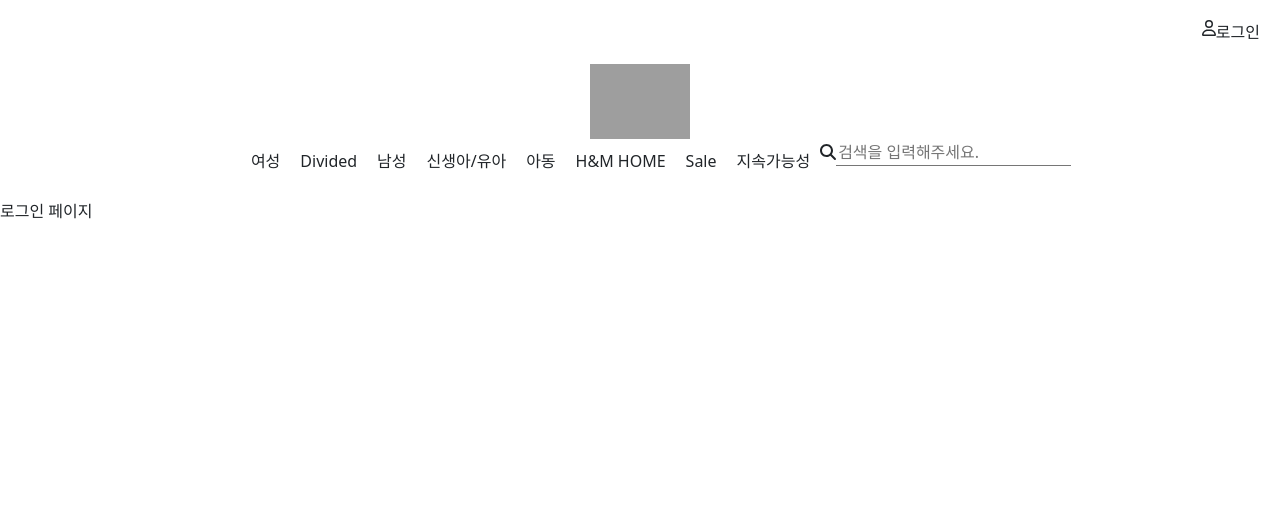
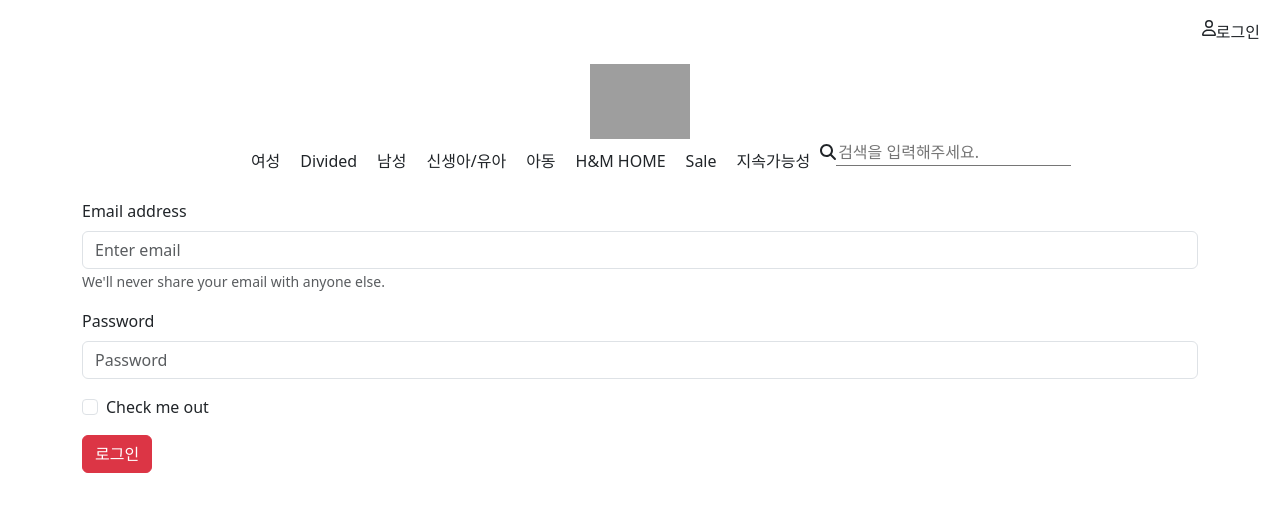
Before and after one commit to destiny891116/hnm-react-router-practice, a React (Create React App) app: page /login in a window 1280 px wide. Shown: the top 512 px of the page. Built offline with nearby package versions, Linux system fonts and the light colour scheme; grey boxes are pictures that could not be loaded.

Commit message:
에러수정

```diff
--- a/src/App.css
+++ b/src/App.css
@@ -8,6 +8,7 @@
 .nav-section {
     display: flex;
     justify-content: center;
+    cursor: pointer;
 }
 
 .menu-list {
--- a/src/App.js
+++ b/src/App.js
@@ -5,6 +5,7 @@ import ProductAll from './page/ProductAll';
 import Login from './page/Login';
 import ProductDetail from './page/ProductDetail';
 import Navbar from './component/Navbar';
+import { useEffect, useState } from 'react';
 
 
 //1. 전체상품페이지, 로그인페이지, 상품상세페이지
@@ -18,11 +19,16 @@ import Navbar from './component/Navbar';
 //8. 로그인하면 로그아웃이 보고이고, 그 반대로 보인다.
 //9. 상품을 검색 할 수 있다.
 function App() {
+  const[authenticate, setAuthenticate] = useState(false) // ture면 로그인됨 false 로그인이 안됨
+
+  useEffect(()=> {
+    console.log("AAAA", authenticate);
+  }, [authenticate]);
   return <div>
     <Navbar/>
     <Routes>
         <Route path="/" element={<ProductAll  />} />
-        <Route path="/login" element={<Login />} />
+        <Route path="/login" element={<Login setAuthenticate={setAuthenticate}/>} />
         <Route path="/product/:id" element={<ProductDetail />} />
     </Routes>
   </div>
--- a/src/component/Navbar.js
+++ b/src/component/Navbar.js
@@ -9,6 +9,9 @@ const Navbar = () => {
     const menuList = ['여성', 'Divided', '남성', '신생아/유아', '아동', 'H&M HOME', 'Sale', '지속가능성'];
     const navigate = useNavigate();
 
+    const mainPage = () => {
+        navigate("/");
+    }
     const loginPage = () => {
         navigate("/login");
     }
@@ -21,7 +24,7 @@ const Navbar = () => {
              </div>
         </div>
         <div className="nav-section">
-            <img width={100} src="https://encrypted-tbn0.gstatic.com/images?q=tbn:ANd9GcTu33MvMQxzeLQWuQTeJbGoEUq_bsuAH1HMag&s"></img>
+            <img onClick={mainPage}width={100} src="https://encrypted-tbn0.gstatic.com/images?q=tbn:ANd9GcTu33MvMQxzeLQWuQTeJbGoEUq_bsuAH1HMag&s"></img>
         </div>
         <div className="menu-area">
             <ul className="menu-list">
--- a/src/page/Login.js
+++ b/src/page/Login.js
@@ -1,7 +1,42 @@
-import React from 'react'
+import React, { useState } from 'react'
+import { Form, Button, Container} from "react-bootstrap";
+import { useNavigate } from 'react-router-dom';
 
-const Login = () => {
-  return <div>로그인 페이지</div>
+const Login = ({setAuthenticate}) => {
+  const navigate = useNavigate();
+  const loginUser = (event) => {
+
+    event.preventDefault(); // Form 일 경우 리로드 막아줌.
+    console.log("login clik!");
+    setAuthenticate("true");
+    navigate("/");
+
+  };
+
+  return (
+  <Container>
+     <Form onSubmit={(event)=>loginUser(event)} >
+      <Form.Group className="mb-3" controlId="formBasicEmail">
+        <Form.Label>Email address</Form.Label>
+        <Form.Control type="email" placeholder="Enter email" />
+        <Form.Text className="text-muted">
+          We'll never share your email with anyone else.
+        </Form.Text>
+      </Form.Group>
+
+      <Form.Group className="mb-3" controlId="formBasicPassword">
+        <Form.Label>Password</Form.Label>
+        <Form.Control type="password" placeholder="Password" />
+      </Form.Group>
+      <Form.Group className="mb-3" controlId="formBasicCheckbox">
+        <Form.Check type="checkbox" label="Check me out" />
+      </Form.Group>
+      <Button variant="danger" type="submit">
+        로그인
+      </Button>
+    </Form>
+  </Container>
+  );
 }
 
 export default Login
--- a/src/page/ProductAll.js
+++ b/src/page/ProductAll.js
@@ -4,8 +4,13 @@ import { faUser } from '@fortawesome/free-solid-svg-icons'
 import ProductCard from '../component/ProductCard';
 import { Col, Container, Row } from 'react-bootstrap';
 
+const apiUrl = process.env.NODE_ENV !== 'development'
+    ? 'https://my-json-server.typicode.com/HyungJun-Yoo/react-nike-shoes'
+    : 'http://localhost:5000'
+
 
 const ProductAll = () => {
+  console.log(process.env.NODE_ENV);
   const [productList, setProductList] = useState([]);
 
   const getProducts = async () => {
@@ -29,7 +34,6 @@ const ProductAll = () => {
               <ProductCard item={menu}/>
             </Col>
           ))};
-
         </Row>
       </Container>
     </div>
```
Lines whose indentation alone changed are shown as unchanged.
